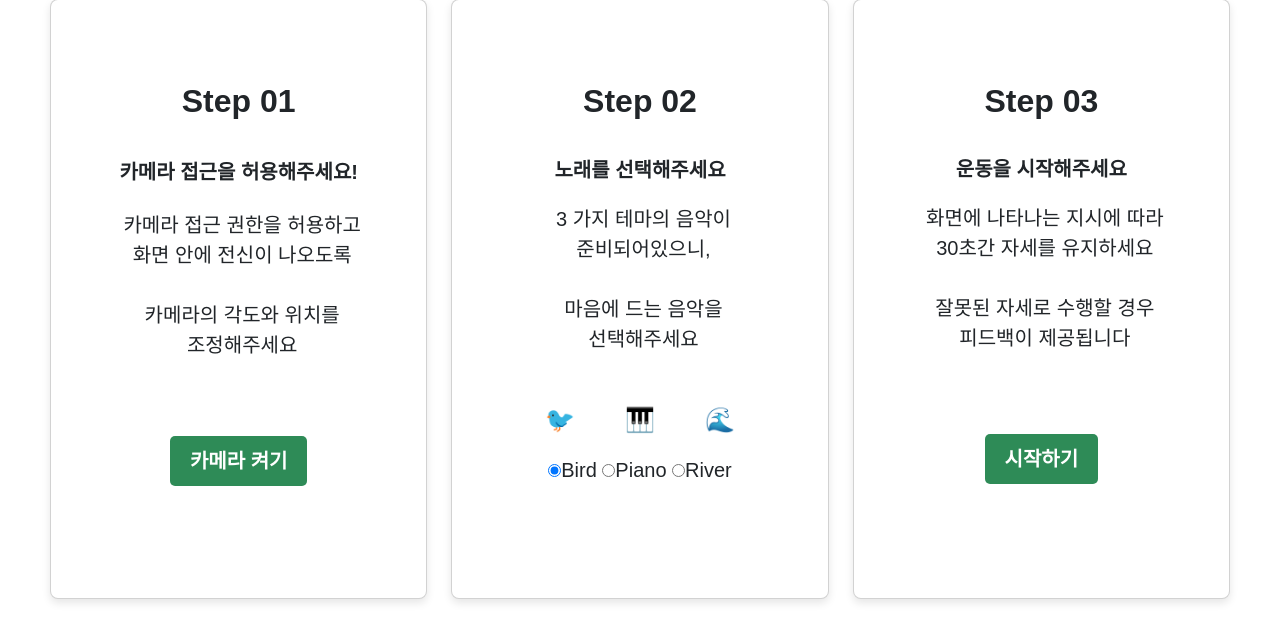
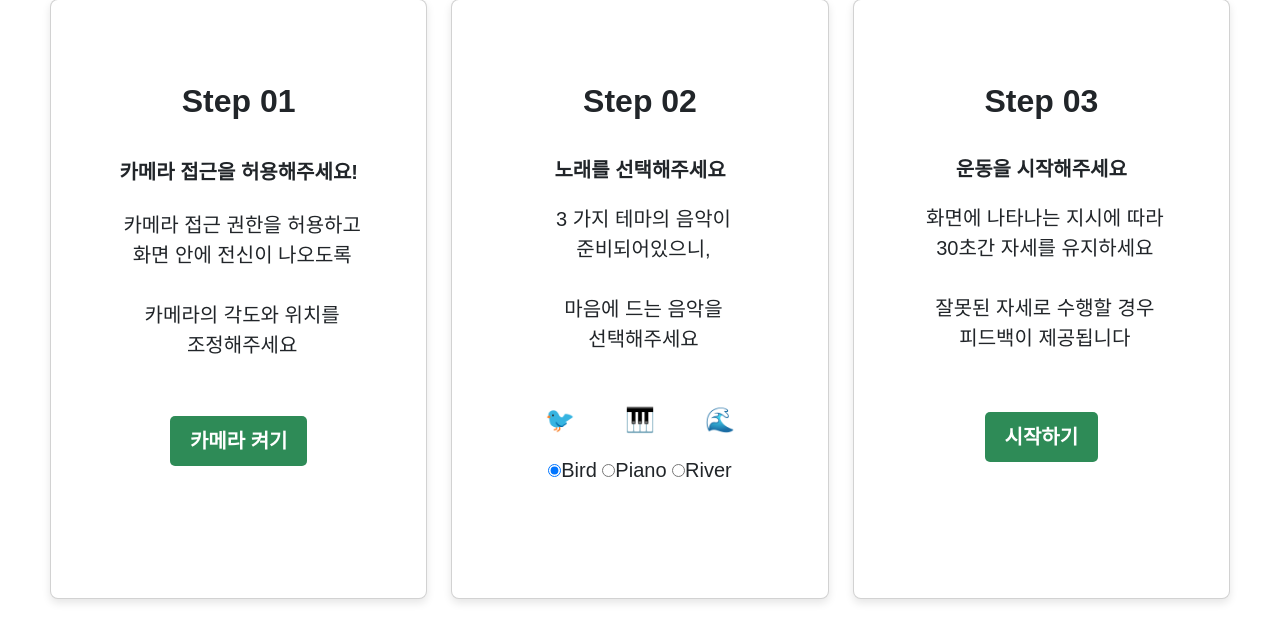
Before and after one commit to yeong1225/fitech, a Python web app: template flask/templates/instructions.html in a window 1280 px wide. Shown: the part 113-755 px from the top of the page. Run offline with Jinja, Linux system fonts and the light colour scheme; the template is opened without the code that fills it, so the values that code supplies are empty; some libraries are stand-ins or nearby versions; some web fonts are replaced.

Commit message:
gif랑 전사 1 먼저 나오게 수정

```diff
--- a/flask/templates/after.html
+++ b/flask/templates/after.html
@@ -632,8 +632,8 @@
                                         <h3 class="custom-p03">동작 종류</h3>
                                         <ul>
                                             <li>Downdog</li>
+                                            <li>Warrior1</li>
                                             <li>Warrior2</li>
-                                            <li>Warrior1</li>
                                         </ul>
                                         </p>
                                     </div>
--- a/flask/templates/instructions.html
+++ b/flask/templates/instructions.html
@@ -308,13 +308,13 @@
   .button-container3 {
     display: flex;
     /* 각 버튼을 동일한 간격으로 배치 */
-    transform: translateY(-18px);
+    transform: translateY(-40px);
     margin-top: 10px;
     /* 버튼과 상단 간격 조절 */
   }
 
   .btn-open {
-    transform: translateY(-50px);
+    transform: translateY(-70px);
     /* 버튼을 위로 이동시킵니다. */
   }
 
```
Also changed, not shown: flask/app.py (+6 -6 lines), flask/static/gif/Warrior1-1.gif (added), flask/static/gif/Warrior1.gif.
